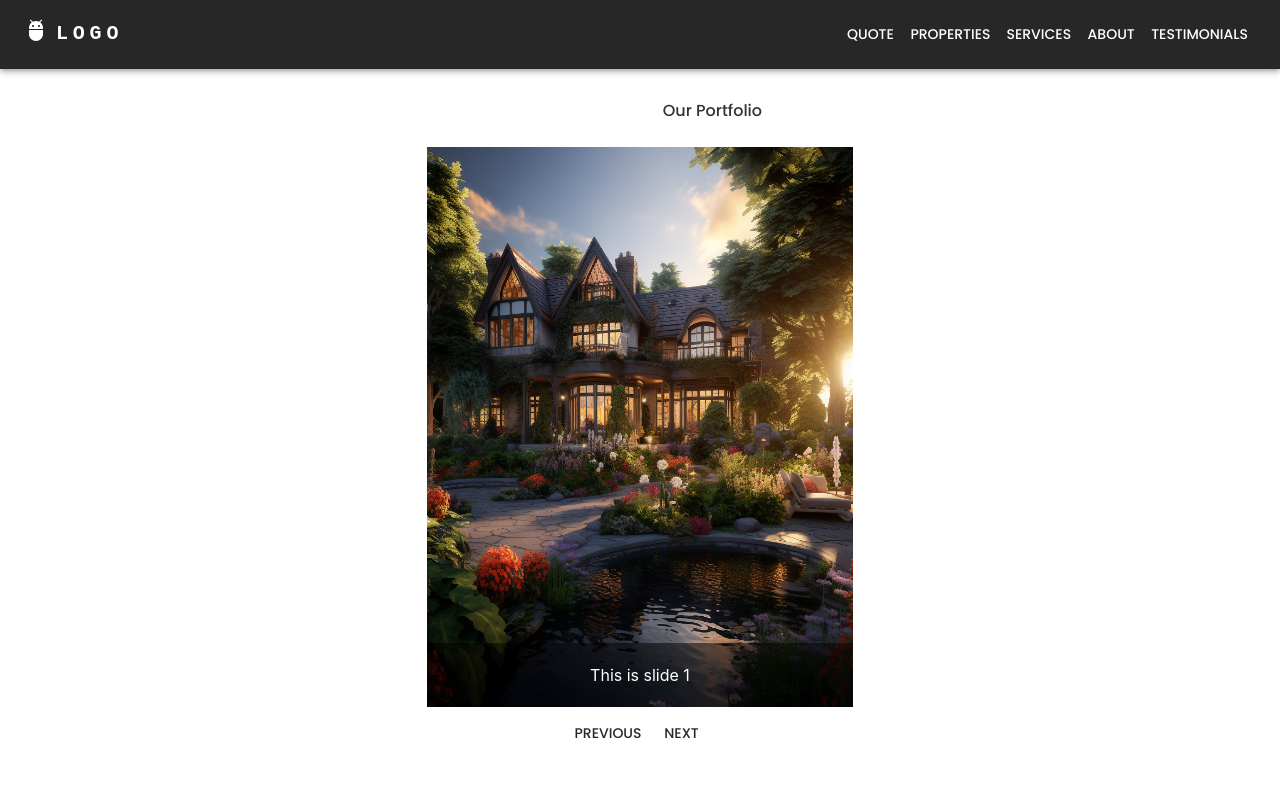
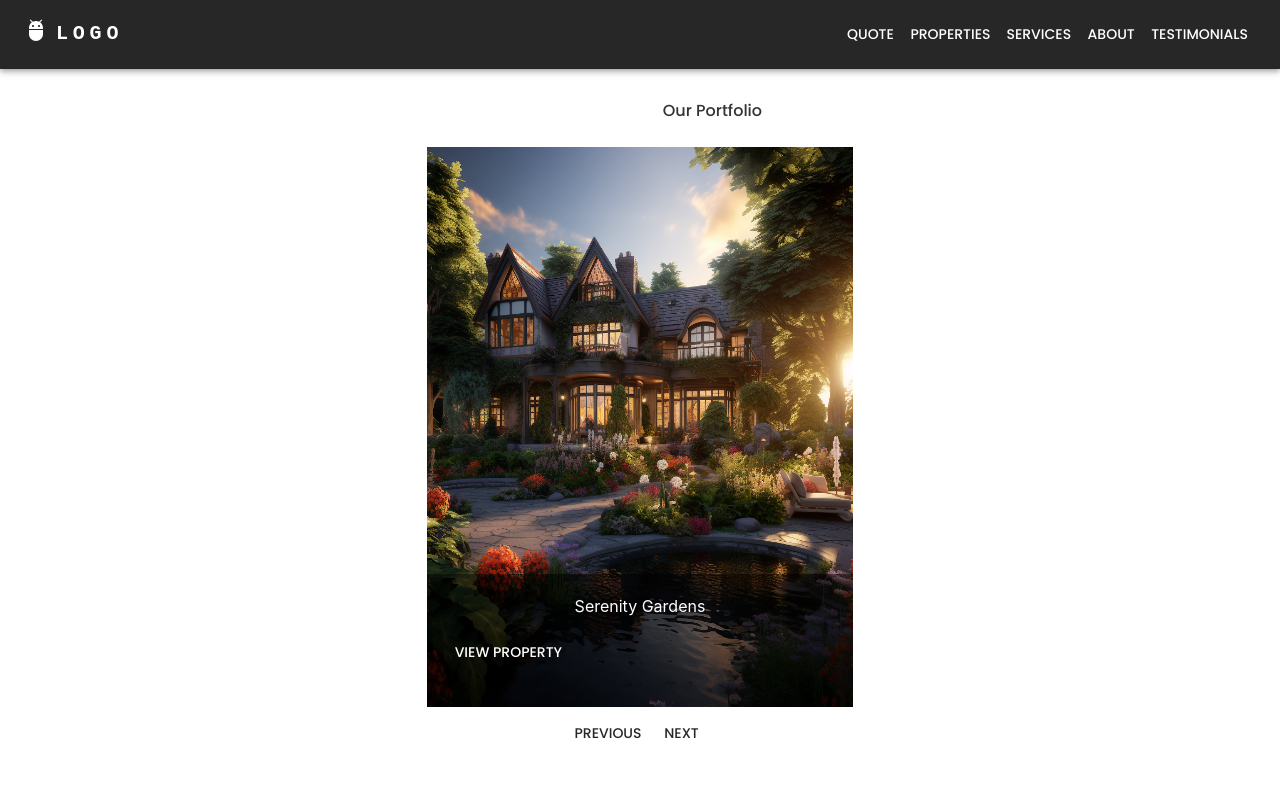
Before and after one commit to johnlundy94/landscape, a React (Create React App) app: page / in a window 1280 px wide. Shown: the top 800 px of the page. Built offline with nearby package versions, Linux system fonts and the light colour scheme.

Commit message:
Slider is at a good stoppoing point

```diff
--- a/src/api/SlideComponent.js
+++ b/src/api/SlideComponent.js
@@ -1,14 +1,12 @@
 import Slide from "@mui/material/Slide";
 import "../styles/Hero.css"
 
-const SlideComponent = ({ isActive, direction, imgSrc, children }) => {
+const SlideComponent = ({ isActive, direction, children }) => {
   return (
     <Slide direction={direction} in={isActive} timeout={{enter: 1000, exit: 1000}} >
       <div className="slider-content">
-        <img src={imgSrc} alt="Slide image" className="slider-image"/>
-        {children}
-      </div>
-
+      {children}
+        </div>
     </Slide>
   );
 };
--- a/src/components/Hero.js
+++ b/src/components/Hero.js
@@ -7,17 +7,19 @@ import landscape3 from "../assets/landscape3.png";
 import landscape4 from "../assets/landscape4.png";
 import landscape5 from "../assets/landscape5.png";
 import { Button } from "@mui/material";
+import { Link } from 'react-router-dom'
+
 
 function Hero() {
 
   const [activeIndex, setActiveIndex] = useState(0);
 
   const landscapes = [
-    landscape1,
-    landscape2,
-    landscape3,
-    landscape4,
-    landscape5,
+    {name: 'Serenity Gardens', image: landscape1},
+    {name: 'Elysian Fields',image: landscape2},
+    {name: 'Arcadian Retreat',image: landscape3},
+    {name: 'Eden Enclave',image: landscape4},
+    {name: 'Oasis Estates',image: landscape5},
   ];
 
   const nextSlide = () => {
@@ -35,10 +37,20 @@ function Hero() {
   return (
     <div className="hero-container">
       <h1 className="text-span-2">Our Portfolio</h1>
-      <div className="slider-container"  id="properties" >
+      <div className="slider-container" id="properties" >
         {landscapes.map((landscape, index) => (
-          <SlideComponent className="slider" isActive={activeIndex === index} direction="left" imgSrc={landscape}>
-          <div className="slide-text">This is slide {index + 1}</div>
+          <SlideComponent className="slider" isActive={activeIndex === index} direction="left">
+            <img src={landscape.image} alt={`Slide image ${index + 1}`} className="slider-image" />
+            <div className="slide-text">
+            {landscape.name}
+              <Button
+                key={index + 1}
+                sx={{ my: 2, color: 'white', display: 'block' }}
+              >
+                <Link to={"/property"} style={{ textDecoration: 'none', color: 'inherit' }}>
+                  {"view property"}
+                </Link>
+              </Button></div>
           </SlideComponent>
         ))}
       </div>
--- a/src/styles/Hero.css
+++ b/src/styles/Hero.css
@@ -40,7 +40,7 @@
   }
 
   .slider-content {
-    position: relative;
+    position: absolute;
     width: 100%;
     height: 100%;
   }
```
Lines whose indentation alone changed are shown as unchanged.
